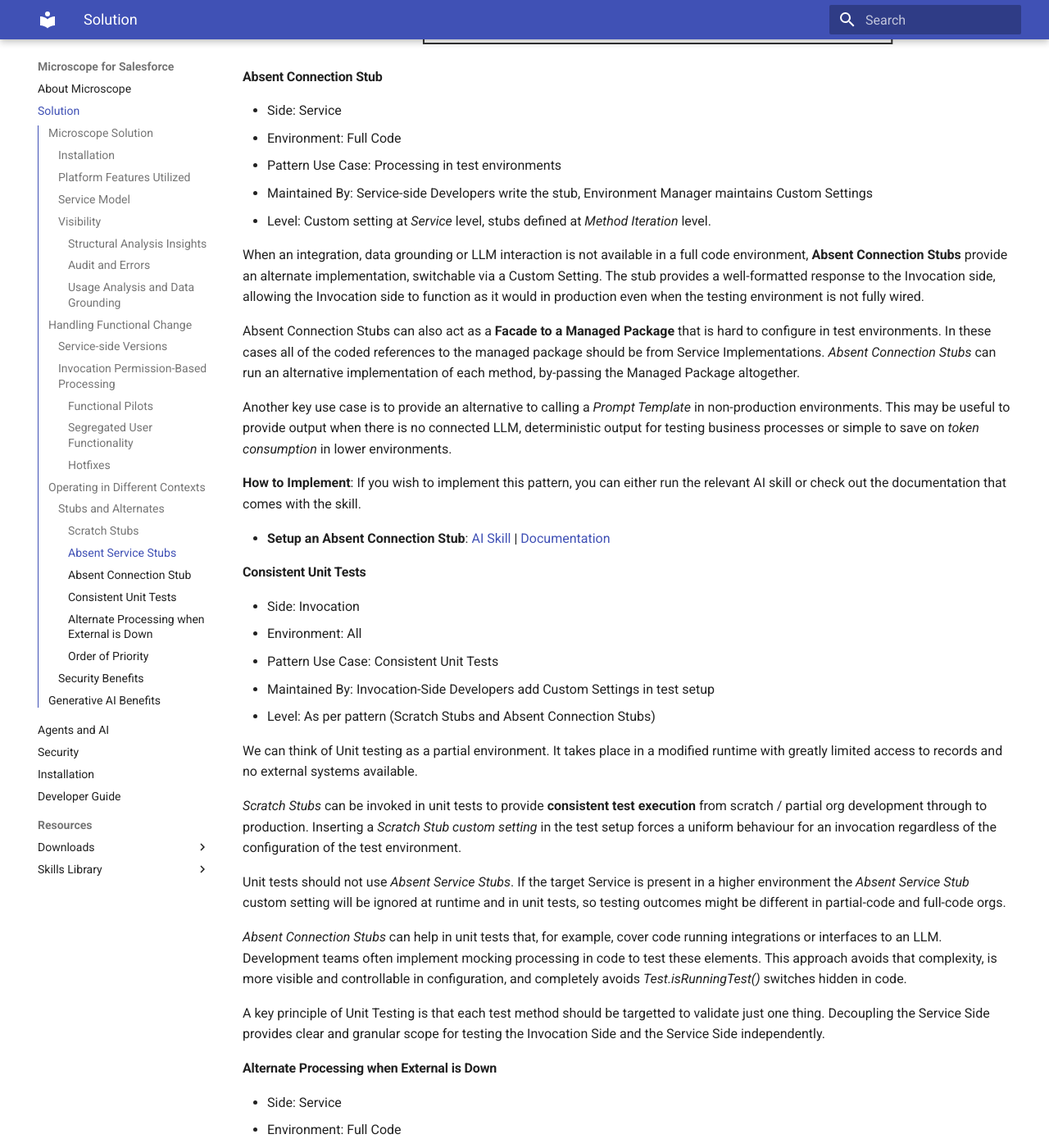
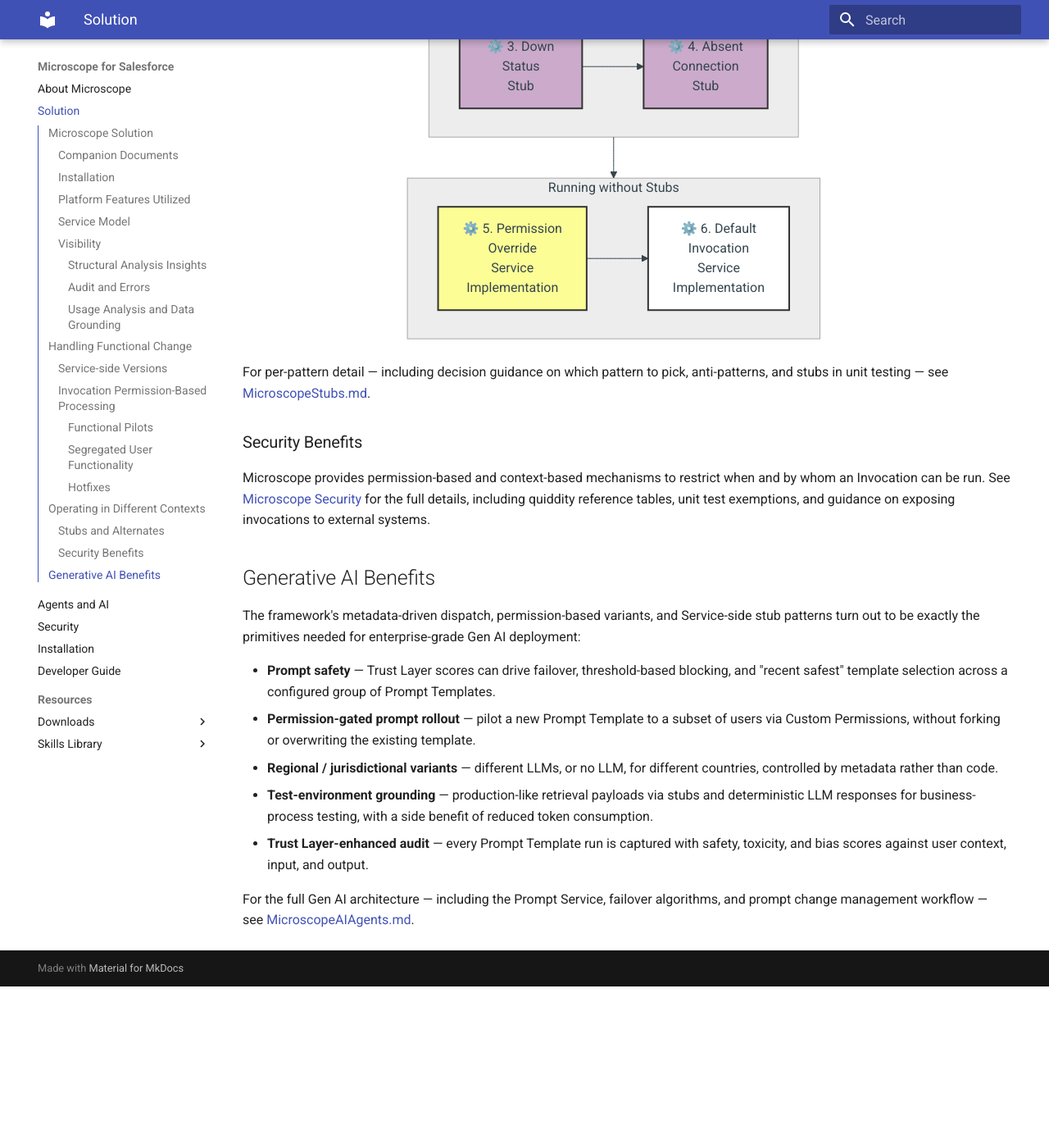
Before and after one commit to kevinhenryburke/microscope-pub, an MkDocs documentation site: the page built from docs/MicroscopeSolution.md, in a window 1280 px wide and 1400 px high, scrolled down 13273 px. Shown: the whole window at 82% size. Built offline with MkDocs 1.6.1 and Material for MkDocs 9.7.7, drawn with Linux system fonts in a browser that asks for light colours; after the commit the page ends 14476 px from its top, so only the background shows below that; some of the changed text lies outside the part shown.

Commit message:
sync: update files from microscope main (2026-05-29T16:53:23Z)

````diff
--- a/docs/MicroscopeSolution.md
+++ b/docs/MicroscopeSolution.md
@@ -1,6 +1,26 @@
 ## Microscope Solution
 
-The solution builds on established Enterprise delivery concepts such as service-oriented architectures, microservices, and dependency injection, and combines them with Salesforce Lightning Platform features to create a framework that is flexible enough to handle a wide range of Enterprise challenges. Through a single paradigm, it supports Salesforce DX adoption, packaging, technical debt avoidance and mitigation, build hygiene, multiple lines of business, regional variations, prompting, Agentforce Actions, appropriate governance, release management, pilots, A/B testing, concurrent versions, environment management, responses to Gen AI prompt safety breaches, safety testing and retesting assurance, standardized security behind exposed endpoints, team onboarding and mobility, build visibility, design quality, and full runtime audit and intelligence.
+Microscope is a configuration-driven framework that gives Enterprise Salesforce orgs governance, audit, and runtime control over invocations across Apex, Flow, Agentforce Actions, and OmniStudio. It is designed to make delivery faster and lower-risk while keeping packaging, testing, and rollout hygiene intact.
+
+Five outcomes it supports for delivery programs:
+
+- **Ship smaller, safer, more often** — concurrent service versions, permission-gated pilots, and instant rollback by metadata change rather than redeploy. See [Service-side Versions](#service-side-versions) and [Invocation Permission-Based Processing](#invocation-permission-based-processing).
+- **Let teams move at different speeds** — regional, line-of-business, and package teams can deliver their own service versions without forcing a coordinated org-wide release.
+- **Open up enterprise development and testing** — smoother DX and unlocked-package adoption, alternate processing when integrations or LLMs are missing, deterministic substitutes for Gen AI responses where determinism is needed, and graceful degradation in production when connections go down. See [MicroscopeStubs.md](MicroscopeStubs.md).
+- **Govern Generative AI deployment** — Trust Layer-driven failover and blocking, permission-gated prompt rollout, and regional / jurisdictional Prompt Template variants. See [Generative AI Benefits](#generative-ai-benefits).
+- **Audit and analyse, in one shape** — every invocation across Apex, Flow, Agentforce, and OmniStudio is captured in a single structure that can flow into Data 360 and CRM Analytics for ops, security, and usage intelligence. See [Audit and Errors](#audit-and-errors).
+
+AI-authoring skills are provided so delivery teams can adopt the patterns without writing the framework's metadata by hand. The full benefit catalogue is in [MicroscopeBenefits.md](MicroscopeBenefits.md). The rest of this document is the architectural introduction.
+
+### Companion Documents
+
+This document describes the core framework. The following companion documents build on it for specific audiences and concerns:
+
+- [MicroscopeAIAgents.md](MicroscopeAIAgents.md) — How the framework supports Generative AI: Prompt Service, prompt safety, role-based prompts, and Gen AI testing patterns. *For architects and developers building Agentforce or LLM-driven features.*
+- [MicroscopeEnterpriseDelivery.md](MicroscopeEnterpriseDelivery.md) — How Microscope addresses enterprise-scale delivery challenges around visibility, governance, and release management. *For executives, programme leads, and enterprise architects.*
+- [MicroscopeDeveloperGuide.md](MicroscopeDeveloperGuide.md) — Hands-on patterns and conventions for building on the framework. *For developers and tech leads.*
+- [MicroscopeSecurity.md](MicroscopeSecurity.md) — Permission-based and context-based controls on when and by whom an Invocation can be run. *For architects, security reviewers, and developers exposing functionality to external systems.*
+- [MicroscopeStubs.md](MicroscopeStubs.md) — Detailed reference for the stub patterns introduced below (Scratch, Absent Service, Absent Connection, Down Status). *For developers and environment managers.*
 
 ### Installation
 
@@ -14,7 +34,7 @@ The solution uses a combination of Lightning Platform features.
 
 - Custom Metadata Types (*CMTs*) to define the structure of the production build and the mechanisms for special processing in *lower orgs* (scratch orgs and sandboxes).
 
-- Custom Settings for temporary changes in production and to configure features that vary across environments. CMT records are the same across all test environments; Custom Settings are only used when environmental differences occur.**
+- Custom Settings for temporary changes in production and to configure features that vary across environments. CMT records are the same across all test environments; Custom Settings are only used when environmental differences occur.
 
 - Custom Permissions to enable differences in processing for different groups of users.
 
@@ -225,6 +245,8 @@ The Audit table also provides runtime benefits.
 - An alerting framework, for example one integrated with Slack, can be layered on top of Audit and triggered for defined subsets of records such as errors with specific error codes.
 
 Note that Auditing is optional in the framework and is controlled at the invocation level by the *Invocation CMT* records. High data volumes or sensitive data are examples that might lead teams to choose not to audit.
+
+This single audit shape — one consistent structure across Flow, Apex, Agentforce, and OmniStudio invocations — is the substrate that powers operations, security, and AI grounding from the same source.
 
 The details of the Audit process can be found [here](../docs/MicroscopeAudit.md)
 
@@ -474,152 +496,16 @@ Further challenges arise in production environments where different processing i
 
 ### Stubs and Alternates
 
-Microscope is designed to handle all these scenarios through the use of **Stub Patterns**. For each pattern we list which side the pattern is applied to (*Invocation* or *Service*), the environment type (*Partial Code* or *Full Code*), what level the stub is switched on at (e.g. by *Invocation Name*, *Invocation Call*, *Method*, *Service* ) and who needs to do the work to switch to stub processing.
+Microscope handles partial environments, missing connections, and production safety scenarios through four **stub patterns**. A stub provides an alternate implementation that runs in place of the real Service Implementation, configured through metadata and Custom Settings rather than code branches.
 
-#### Scratch Stubs
+| Pattern                     | Side       | Environment   | Triggered By                                   | Primary Use Case                                              |
+|-----------------------------|------------|---------------|------------------------------------------------|---------------------------------------------------------------|
+| Scratch Stub                | Invocation | Partial code  | Custom Setting present                         | Early development before a real implementation exists         |
+| Absent Service Stub         | Invocation | Partial code  | Service CMT absent in org                      | DX / unlocked package separation                              |
+| Absent Connection Stub      | Service    | Full code     | Custom Setting present                         | Test envs missing integrations / Gen AI determinism / token cost |
+| Down Status Stub            | Service    | Full code     | Custom Setting (manual or programmatic)        | Production maintenance / outage / Gen AI safety blocking      |
 
-* Side: Invocation
-* Environment: Partial Code
-* Pattern Use Case: Early Development
-* Maintained By: Invocation-Side Developers add Custom Setting in org
-* Level: Invocation Name
-
-Before a developer has a *real* implementation to work against she can define a simple **Scratch Stub** to use to make a quick start on building screens and processes. This pattern is used to provide a temporary stub implementation to allow development to proceed in the absence of a full implementation and is triggered entirely by a Custom Setting without any permanent metadata.
-
-```mermaid
-flowchart LR
-    A[("&nbsp;Invocation<br>Record&nbsp;")]:::white --> B{"Custom Setting<br>Present?"}
-    B -->|Yes| C[Run Scratch Stub]:::green
-    B -->|No| D[Run Implementation]:::purple
-
-    classDef white fill:#ffffff,stroke:#555555,color:#000000
-    classDef green fill:#90EE90,stroke:#444444,color:#000000
-    classDef purple fill:#D8B4FE,stroke:#444444,color:#000000
-```
-
-* **Setup a Scratch Stub**: You can use the [AI Skill](https://kevinhenryburke.github.io/microscope-pub/skills/microscope-create-scratch-stub/SKILL) or create a stub by hand following the [Documentation](https://kevinhenryburke.github.io/microscope-pub/skills/microscope-create-scratch-stub/)
-
-
-#### Absent Service Stubs
-
-* Side: Invocation
-* Environment: Partial Code
-* Pattern Use Case: Build Separation, Agility, DX Development and Packaging
-* Maintained By: *Invocation CMT* field and class maintained by Invocation-Side Developers.
-* Level: The stub value is at the invocation level. Whether to use Absent Service Stub processing can be controlled at three levels of granularity — Org-wide, per Invocation Call, or per Invocation Name — using Environment Setting records.
-
-This is a more permanent metadata-based pattern for partial-code environments. A stub implementation is automatically called in place of the real implementation when the invocation's target *Service* is not present in the org. This is particularly useful in Scratch orgs and DX (unlocked) package development, for example in Scratch Stubs or Package development scenarios. Unlike *Scratch Stub* custom settings and classes these are, in essence, *part of the build* that always runs in partial environments when the target *Service* is absent.
-
-* **Setup an Absent Service Stub**: These are configured once for an invocation and are pushed across environments. They are invoked by the absence of a *Service CMT* record. To implement either use the [AI Skill](https://kevinhenryburke.github.io/microscope-pub/skills/microscope-create-absent-service-stub/SKILL) or create manually using the [Documentation](https://kevinhenryburke.github.io/microscope-pub/skills/microscope-create-absent-service-stub/)
-
-The following diagram shows the stub flow for the Invocation side. Note that these take precedence over the Service-side stubs we'll see soon:
-
-```mermaid
-flowchart LR
-    Metadata[("&nbsp;Invocation<br>Record&nbsp;")]
-    style Metadata fill:#FFFFFF,stroke:#333,stroke-width:2px
-
-    subgraph Prod [Production Setup]
-        direction LR
-        style Prod fill:transparent,stroke:#333,stroke-width:2px
-
-        NoStub[No Invocation Side Stub]
-        style NoStub fill:#FFFFFF,stroke:#333,stroke-width:2px
-
-        RunServiceSide[Run Service Side]
-        style RunServiceSide fill:#E1BEE7,stroke:#333,stroke-width:2px
-
-        NoStub --> RunServiceSide
-    end
-
-    subgraph Dev [Developer Setup]
-        direction LR
-        style Dev fill:transparent,stroke:#333,stroke-width:2px
-
-        HasStub[Has Scratch Stub Setting]
-        style HasStub fill:#C8E6C9,stroke:#333,stroke-width:2px
-
-        RunInvocationStub[Run Scratch Stub]
-        style RunInvocationStub fill:#C8E6C9,stroke:#333,stroke-width:2px
-
-        HasStub --> RunInvocationStub
-
-        AbsentService[Service Absent]
-        style AbsentService fill:#FFFFFF,stroke:#333,stroke-width:2px
-
-        RunInvocationStub2[Run Absent Service Stub]
-        style RunInvocationStub2 fill:#C8E6C9,stroke:#333,stroke-width:2px
-
-        AbsentService --> RunInvocationStub2
-    end
-
-    Metadata -->|otherwise| NoStub
-    Metadata -->|if| HasStub
-    Metadata -->|else if| AbsentService
-```
-
-#### Absent Connection Stub
-
-* Side: Service
-* Environment: Full Code
-* Pattern Use Case: Processing in test environments
-* Maintained By: Service-side Developers write the stub, Environment Manager maintains Custom Settings
-* Level: Custom setting at *Service* level, stubs defined at *Method Iteration* level.
-
-When an integration, data grounding or LLM interaction is not available in a full code environment, **Absent Connection Stubs** provide an alternate implementation, switchable via a Custom Setting. The stub provides a well-formatted response to the Invocation side, allowing the Invocation side to function as it would in production even when the testing environment is not fully wired.
-
-Absent Connection Stubs can also act as a **Facade to a Managed Package** that is hard to configure in test environments. In these cases all of the coded references to the managed package should be from Service Implementations. *Absent Connection Stubs* can run an alternative implementation of each method, by-passing the Managed Package altogether.
-
-Another key use case is to provide an alternative to calling a *Prompt Template* in non-production environments. This may be useful to provide output when there is no connected LLM, deterministic output for testing business processes or simple to save on *token consumption* in lower environments.
-
-**How to Implement**: If you wish to implement this pattern, you can either run the relevant AI skill or check out the documentation that comes with the skill.
-
-* **Setup an Absent Connection Stub**: [AI Skill](https://kevinhenryburke.github.io/microscope-pub/skills/microscope-create-absent-connection-stub/SKILL) | [Documentation](https://kevinhenryburke.github.io/microscope-pub/skills/microscope-create-absent-connection-stub/)
-
-#### Consistent Unit Tests
-
-* Side: Invocation
-* Environment: All
-* Pattern Use Case: Consistent Unit Tests
-* Maintained By: Invocation-Side Developers add Custom Settings in test setup
-* Level: As per pattern (Scratch Stubs and Absent Connection Stubs)
-
-We can think of Unit testing as a partial environment. It takes place in a modified runtime with greatly limited access to records and no external systems available.
-
-*Scratch Stubs* can be invoked in unit tests to provide **consistent test execution** from scratch / partial org development through to production. Inserting a *Scratch Stub custom setting* in the test setup forces a uniform behaviour for an invocation regardless of the configuration of the test environment.
-
-Unit tests should not use *Absent Service Stubs*.
-If the target Service is present in a higher environment the *Absent Service Stub* custom setting will be ignored at runtime and in unit tests, so testing outcomes might be different in partial-code and full-code orgs.
-
-*Absent Connection Stubs* can help in unit tests that, for example, cover code running integrations or interfaces to an LLM. Development teams often implement mocking processing in code to test these elements. This approach avoids that complexity, is more visible and controllable in configuration, and completely avoids *Test.isRunningTest()* switches hidden in code.
-
-A key principle of Unit Testing is that each test method should be targetted to validate just one thing. Decoupling the Service Side provides clear and granular scope for testing the Invocation Side and the Service Side independently.
-
-#### Alternate Processing when External is Down
-
-* Side: Service
-* Environment: Full Code
-* Pattern Use Case: Graceful processing in production environments when connections are down or during maintenance windows.
-* Maintained By: Service-side Developers write the stub, Environment Manager maintains Custom Settings
-* Level: Service
-
-A **Down Status Stub** is used in production environments to provide alternative processing when a Service is unavailable. Stub processing can be triggered in two ways
-
-1. An Administrator can create the Custom Setting to switch functionality.
-2. Implementations can also **programmatically** set a Service to be Down based on data in service responses.
-
-As mentioned, the primary use cases are to handle scheduled maintenance windows and graceful handling of outages. However there are others:
-
-* A Down Status Stub can also work as a safety mechanism when an LLM interaction needs to be shut down for toxicity or legal reasons.
-* They can be coded to capture all outbound call data whilst the connection is down, to **prevent potential data loss**. Failed invocations can also potentially be rerun from the Audit tables as requiredonce the service is resumed.
-
-**How to Implement**: If you wish to implement this pattern, you can either run the relevant AI skill or check out the documentation that comes with the skill.
-
-* **Setup a Down Status Stub**: [AI Skill](https://kevinhenryburke.github.io/microscope-pub/skills/microscope-create-down-status-stub/SKILL) | [Documentation](https://kevinhenryburke.github.io/microscope-pub/skills/microscope-create-down-status-stub/)
-
-#### Order of Priority
-
-This is the Processing Order when an Invocation is run, should any stubs or overrides be configured.
+When an Invocation runs, the framework checks for stubs in a defined order. Invocation-side stubs take precedence over Service-side stubs, because they short-circuit the dispatch before service resolution.
 
 ```mermaid
 graph TB
@@ -651,7 +537,6 @@ graph TB
     classDef greenBox fill:#c1e1c1,stroke:#333,stroke-width:2px,color:#000000
     classDef purpleBox fill:#cbaacb,stroke:#333,stroke-width:2px,color:#000000
     classDef yellowBox fill:#fdfd96,stroke:#333,stroke-width:2px,color:#000000
-    classDef blueBox fill:#aec6cf,stroke:#333,stroke-width:2px,color:#000000
 
     class n0,n6 whiteBox
     class n1,n2 greenBox
@@ -659,10 +544,20 @@ graph TB
     class n0a,n5 yellowBox
 ```
 
+For per-pattern detail — including decision guidance on which pattern to pick, anti-patterns, and stubs in unit testing — see [MicroscopeStubs.md](MicroscopeStubs.md).
+
 ### Security Benefits
 
 Microscope provides permission-based and context-based mechanisms to restrict when and by whom an Invocation can be run. See [Microscope Security](../docs/MicroscopeSecurity.md) for the full details, including quiddity reference tables, unit test exemptions, and guidance on exposing invocations to external systems.
 
 ## Generative AI Benefits
 
-For details on how the framework supports Generative AI features — including the Prompt Service, Gen AI testing patterns, prompt safety, role-based processing, and change management — see [MicroscopeAIAgents.md](MicroscopeAIAgents.md).
+The framework's metadata-driven dispatch, permission-based variants, and Service-side stub patterns turn out to be exactly the primitives needed for enterprise-grade Gen AI deployment:
+
+- **Prompt safety** — Trust Layer scores can drive failover, threshold-based blocking, and "recent safest" template selection across a configured group of Prompt Templates.
+- **Permission-gated prompt rollout** — pilot a new Prompt Template to a subset of users via Custom Permissions, without forking or overwriting the existing template.
+- **Regional / jurisdictional variants** — different LLMs, or no LLM, for different countries, controlled by metadata rather than code.
+- **Test-environment grounding** — production-like retrieval payloads via stubs and deterministic LLM responses for business-process testing, with a side benefit of reduced token consumption.
+- **Trust Layer-enhanced audit** — every Prompt Template run is captured with safety, toxicity, and bias scores against user context, input, and output.
+
+For the full Gen AI architecture — including the Prompt Service, failover algorithms, and prompt change management workflow — see [MicroscopeAIAgents.md](MicroscopeAIAgents.md).
````
Also changed, not shown: other parts of docs/MicroscopeSolution.md (+1 -1 lines), 1 other file.
